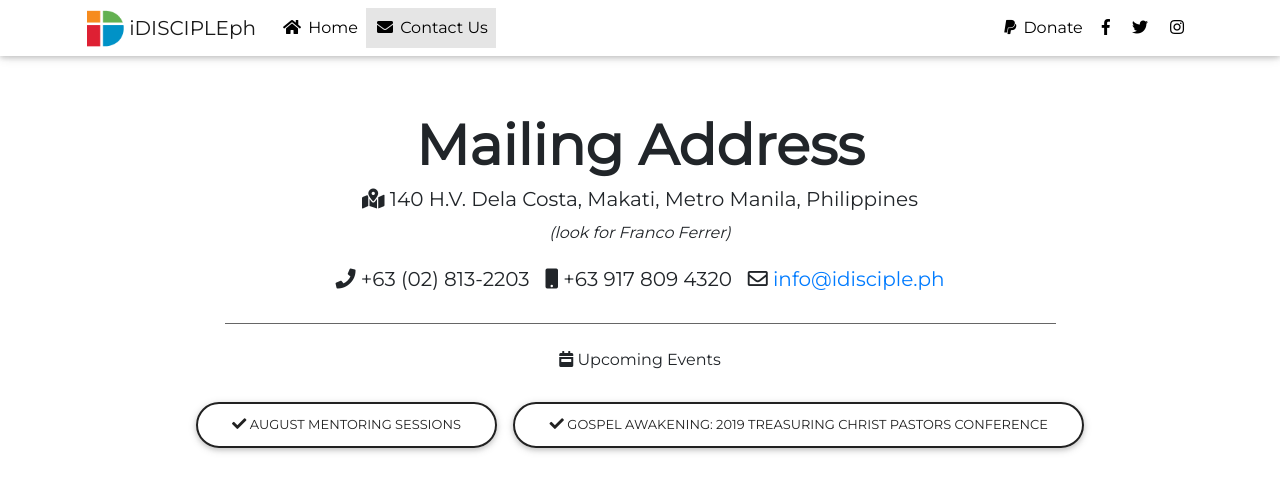
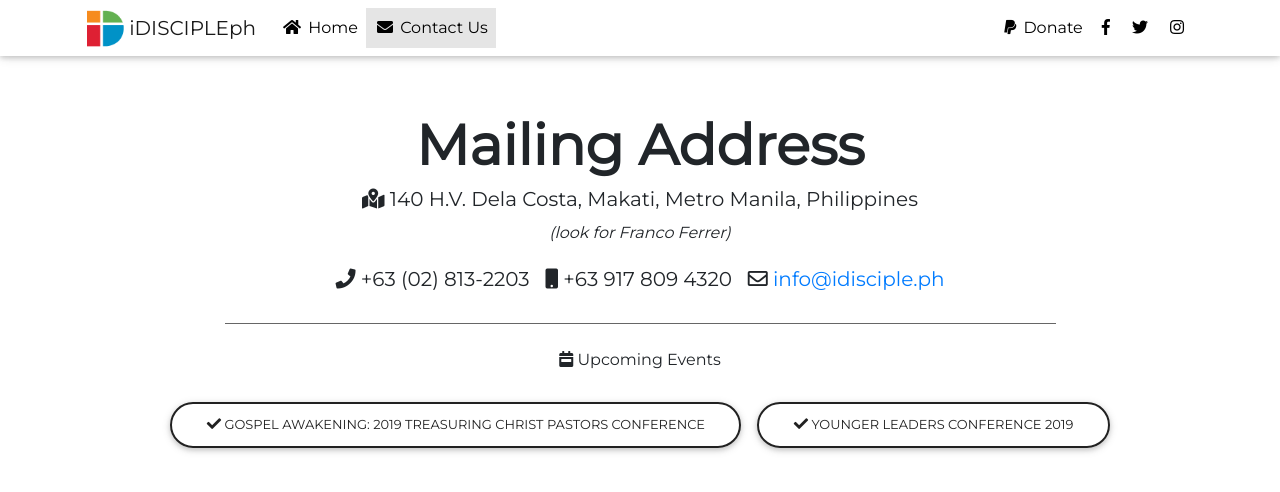
Before and after one commit to ajsumalbag14/idiscipleph, a plain HTML site: page contact_us.html in a window 1280 px wide. Drawn offline with nearby package versions, Linux system fonts and the light colour scheme.

Commit message:
update upcoming events

```diff
--- a/contact_us.html
+++ b/contact_us.html
@@ -105,16 +105,16 @@
             <i class="fas fa-calendar-week"></i> Upcoming Events
             <br /><br />
 
-                <a href="https://www.facebook.com/events/618738485306008/" class="btn btn-rounded btn-outline-dark"
-                  target="_blank">
-                  <i class="fas fa-check"></i> August Mentoring Sessions
-                </a>
-
             <a href="https://www.facebook.com/events/411445926127132/" class="btn btn-rounded btn-outline-dark"
               target="_blank">
               <i class="fas fa-check"></i> Gospel Awakening: 2019 Treasuring
               Christ Pastors Conference
             </a>
+
+            <a href="https://idisciple.ph/enduringfaithfulness" class="btn btn-rounded btn-outline-dark">
+              <i class="fas fa-check"></i> YOUNGER LEADERS CONFERENCE 2019
+            </a>
+
           </div>
           <!--Grid column-->
         </div>
--- a/splash/main.css
+++ b/splash/main.css
@@ -1,8 +1,9 @@
-html { overflow-y: hidden; }
+html {
+    overflow-y: auto;
+}
 
 html,
-body
-.view-content {
+body .view-content {
     height: 100%;
     margin-top: 4vh;
 }
@@ -21,17 +22,20 @@ body {
 }
 
 @media (max-width: 740px) {
-    html { overflow-y: auto; }
+    html {
+        overflow-y: auto;
+    }
 
     html,
-    body
-    .view-contact {
+    body .view-contact {
         height: 100vh;
     }
 }
 
 @media (max-width: 991px) {
-    html { overflow-y: auto; }
+    html {
+        overflow-y: auto;
+    }
 
     .navbar:not(.top-nav-collapse) {
         /*background: #563e91 !important;*/
```
Also changed, not shown: index.html (+11 -10 lines). Lines whose indentation alone changed are shown as unchanged.
